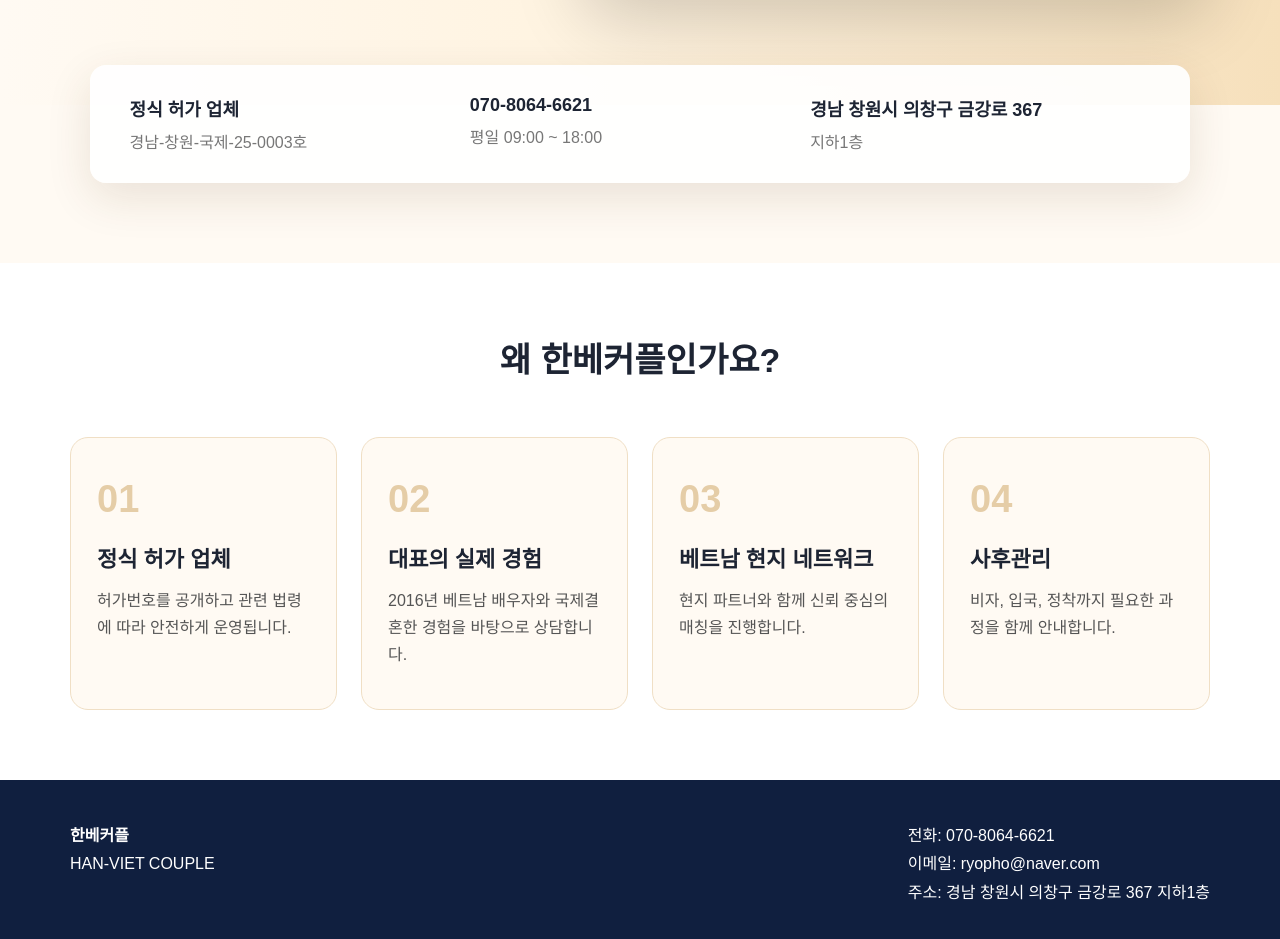
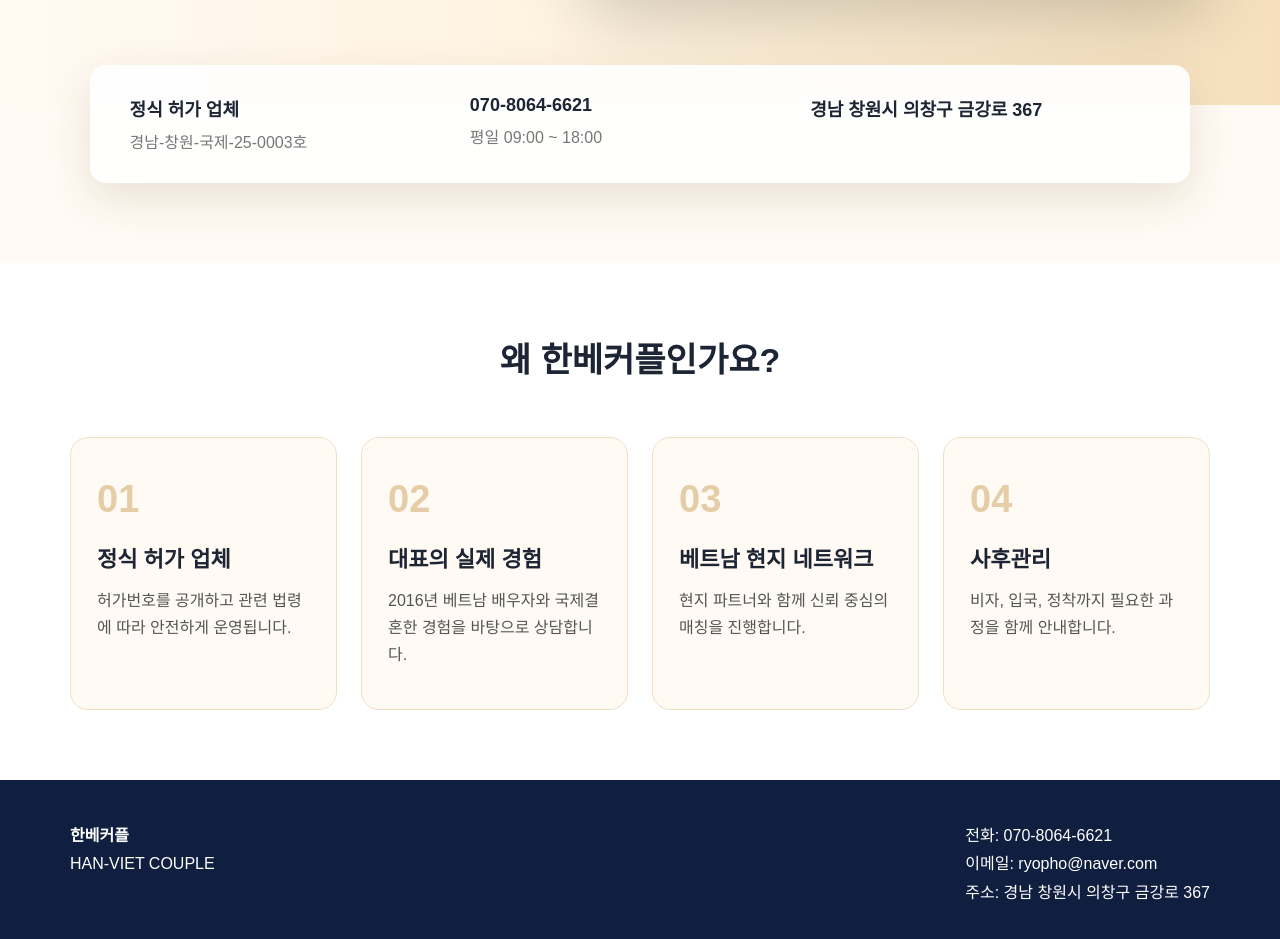
Before and after one commit to meteor100biz/hanviet-homepage, a plain HTML site: page index.html in a window 1280 px wide. Shown: the part 663-1602 px from the top of the page. Drawn offline with Linux system fonts and the light colour scheme.

Commit message:
Add files via upload

```diff
--- a/index.html
+++ b/index.html
@@ -57,7 +57,6 @@
   </div>
   <div>
     <strong>경남 창원시 의창구 금강로 367</strong>
-    <p>지하1층</p>
   </div>
 </section>
 
@@ -100,7 +99,7 @@
   <div>
     <p>전화: 070-8064-6621</p>
     <p>이메일: ryopho@naver.com</p>
-    <p>주소: 경남 창원시 의창구 금강로 367 지하1층</p>
+    <p>주소: 경남 창원시 의창구 금강로 367</p>
   </div>
 </footer>
 
```
